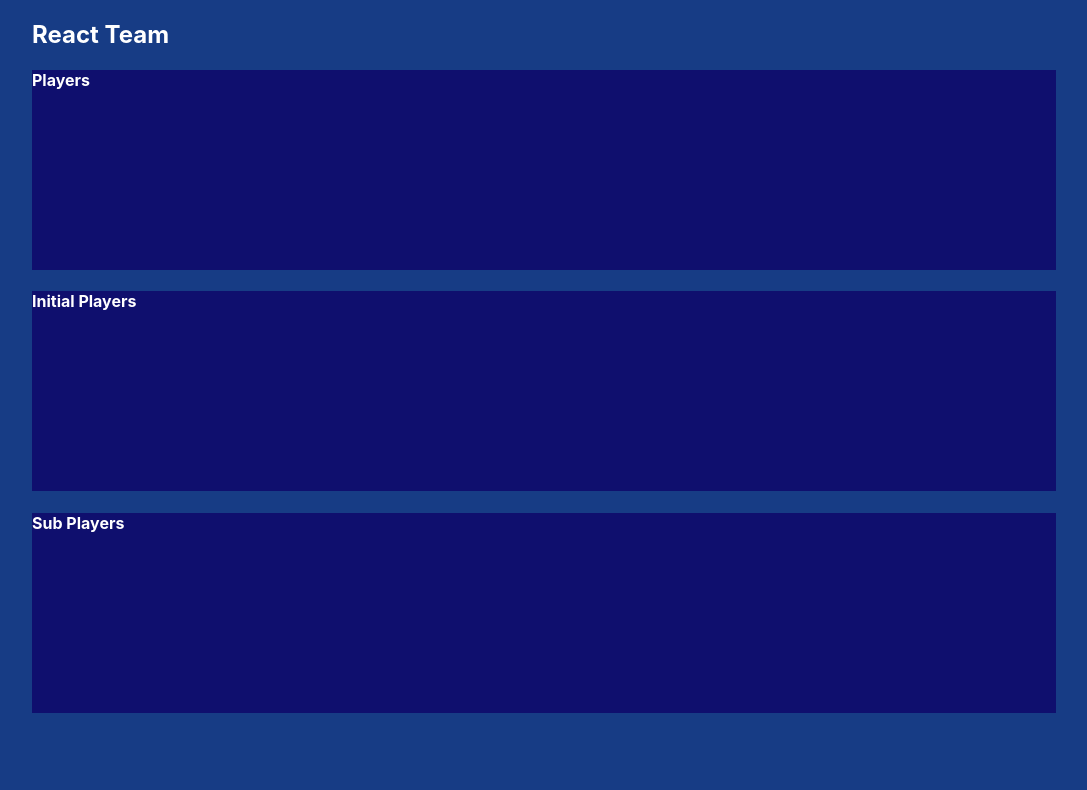
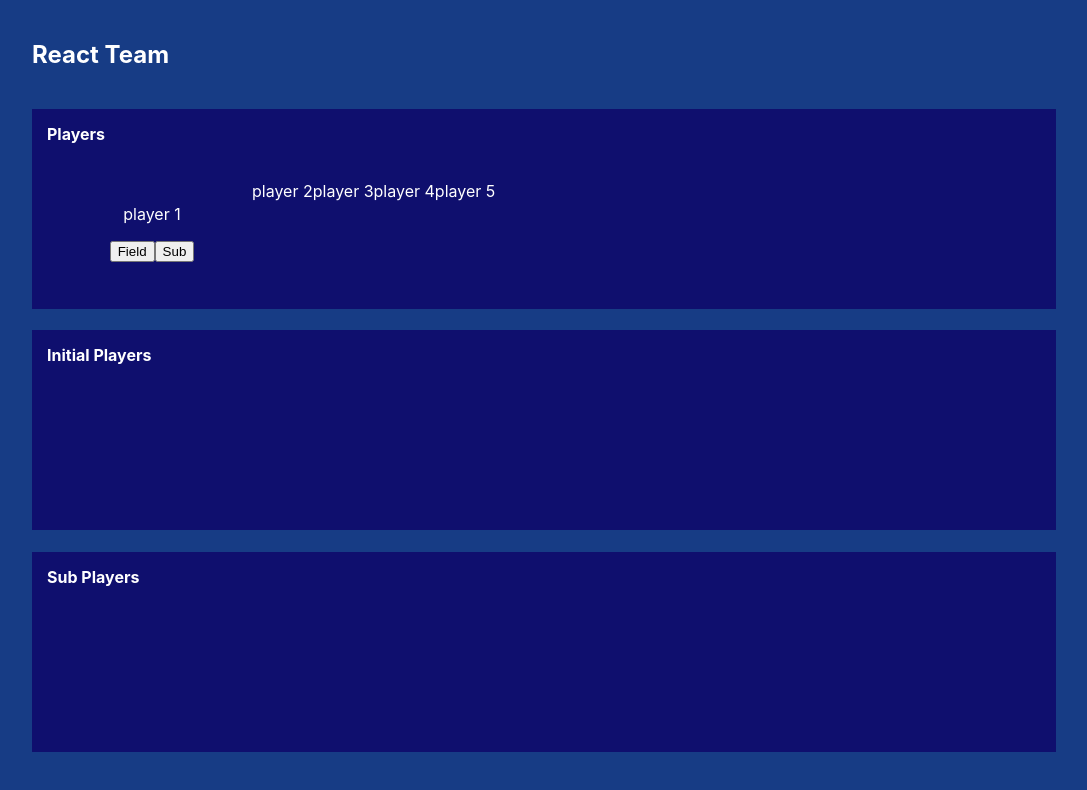
Before and after one commit to juanpc10/soccerapp, a React (Create React App) app: page / in a window 1280 px wide. Shown: the top 790 px of the page, without its empty margins (96-1183 px from the left). Built offline with nearby package versions, Linux system fonts and the light colour scheme.

Commit message:
set: indivual player layout

```diff
--- a/src/App.css
+++ b/src/App.css
@@ -18,6 +18,11 @@ body {
   color: white;
 }
 
+h4 {
+  margin-left: 15px;
+  padding-top: 15px;
+}
+
 .app-area {
   display: flex;
   justify-content: center;
@@ -28,6 +33,10 @@ body {
 .appCenterArea {
   width: 80vw;
   height: 100vh;
+}
+.appCenterArea h2 {
+  margin-top: 40px;
+  margin-bottom: 40px;
 }
 
 .App-header {
--- a/src/components/AllPlayers.css
+++ b/src/components/AllPlayers.css
@@ -4,3 +4,20 @@
   background-color: rgb(15, 15, 110);
   height: 200px;
 }
+
+.allPlayersArea {
+  display: flex;
+  flex-direction: row;
+  height: 60%;
+  margin-left: 20px;
+  margin-right: 20px;
+}
+
+.individualPlayerArea {
+  display: flex;
+  flex-direction: column;
+  justify-content: center;
+  align-items: center;
+  width: 200px;
+  /* background-color: red; */
+}
--- a/src/components/AllPlayers.jsx
+++ b/src/components/AllPlayers.jsx
@@ -7,6 +7,27 @@ function AllPlayers() {
   return (
     <div className="allPlayers">
       <h4>Players</h4>
+      <div className="allPlayersArea">
+        <div className="individualPlayerArea">
+          <p>player 1</p>
+          <div>
+            <button>Field</button>
+            <button>Sub</button>
+          </div>
+        </div>
+        <div>
+          <p>player 2</p>
+        </div>
+        <div>
+          <p>player 3</p>
+        </div>
+        <div>
+          <p>player 4</p>
+        </div>
+        <div>
+          <p>player 5</p>
+        </div>
+      </div>
     </div>
   );
 }
```
